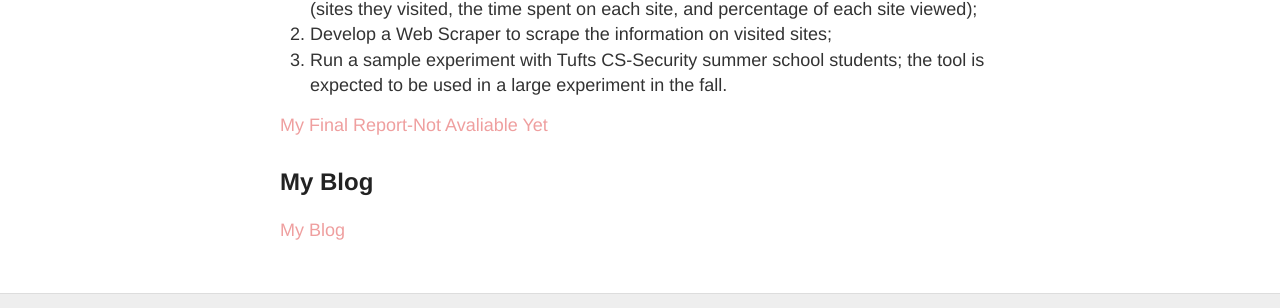
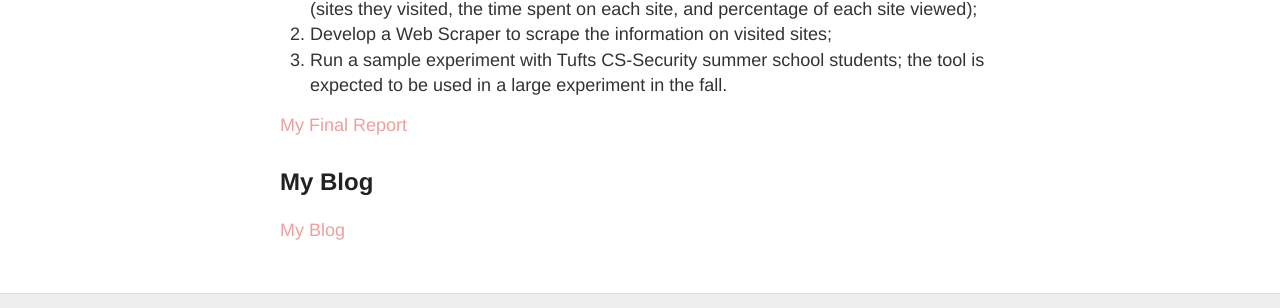
Before and after one commit to isSherrrrry/dreu, a Jekyll site: the page built from index.md, in a window 1280 px wide. Shown: the part 1073-1381 px from the top of the page. Built offline with Jekyll 4.4.1, drawn with Linux system fonts in a browser that asks for light colours.

Commit message:
Update index.md

```diff
--- a/index.md
+++ b/index.md
@@ -24,7 +24,7 @@ During the summer, I am working on the **JustGoogleIt** project with James Matte
 2. Develop a Web Scraper to scrape the information on visited sites;
 3. Run a sample experiment with Tufts CS-Security summer school students; the tool is expected to be used in a large experiment in the fall.
 
-[My Final Report-Not Avaliable Yet](files/finalreport.pdf)
+[My Final Report](files/finalreport.pdf)
 
 ## My Blog
 
```
